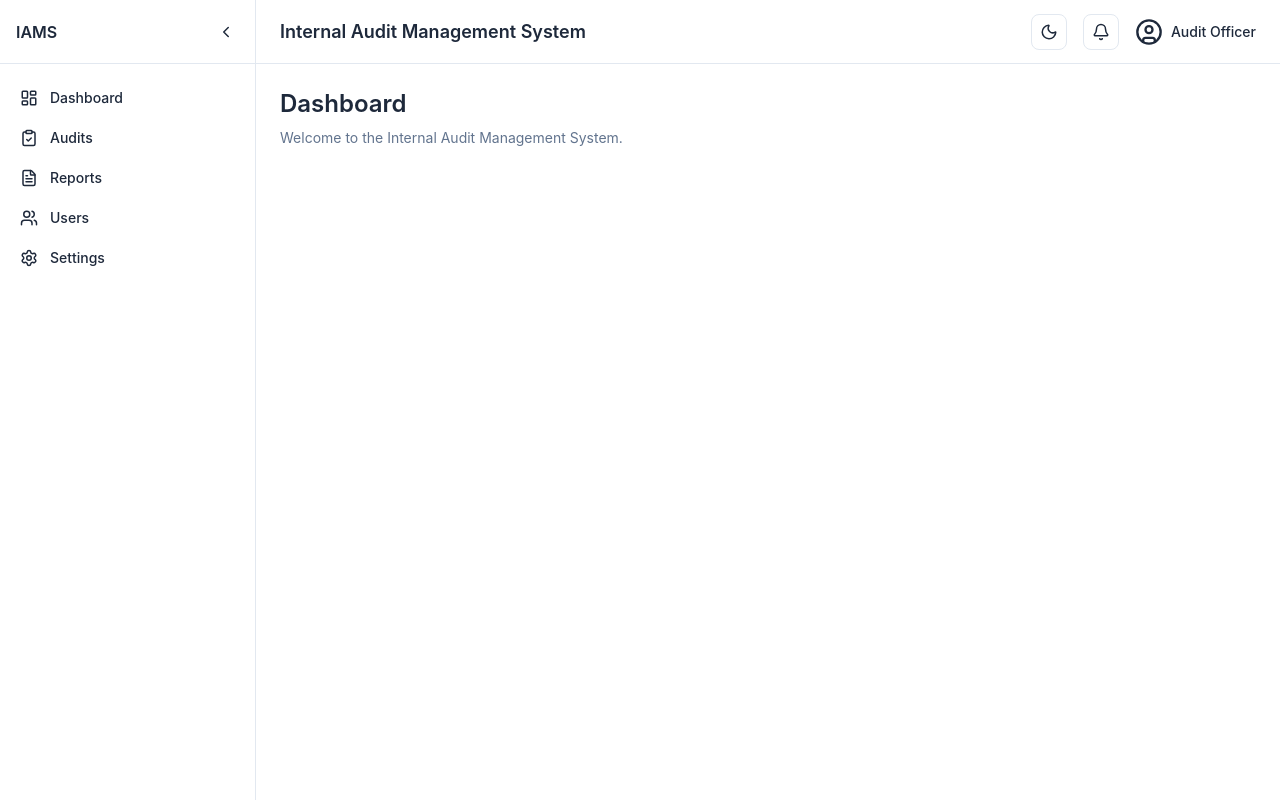
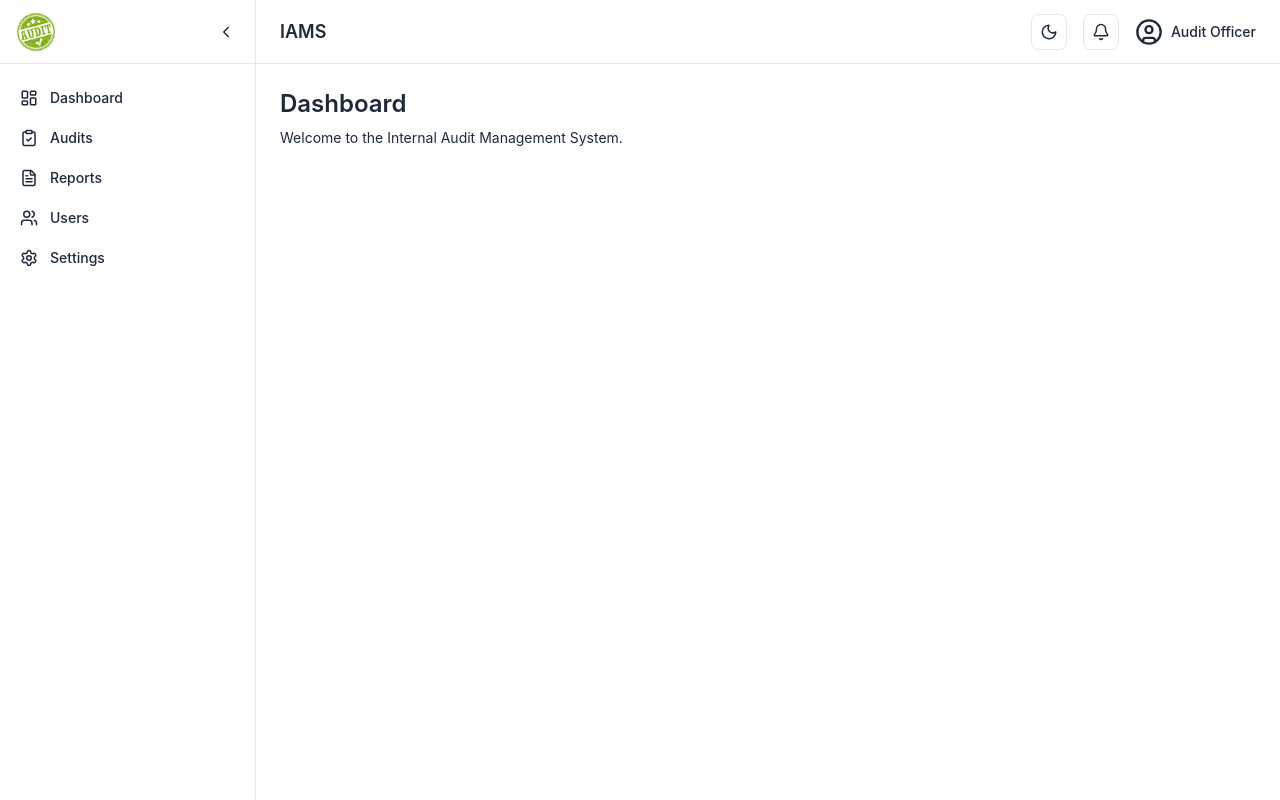
Before and after one commit to balensphillip/InternalAuditManagementSystem, a React (Vite) app in the folder iams/: page /dashboard in a window 1280 px wide. Built offline with nearby package versions, Linux system fonts and the light colour scheme.

Commit message:
added audit logo on the sidebar

```diff
--- a/iams/src/components/layout/Header.jsx
+++ b/iams/src/components/layout/Header.jsx
@@ -8,7 +8,7 @@ export default function Header() {
     <header className="h-16 px-6 flex items-center justify-between bg-[rgb(var(--card))] border-b border-[rgb(var(--border))]">
 
       {/* Left */}
-      <h1 className="text-lg font-semibold text-[rgb(var(--text))]">Internal Audit Management System</h1>
+      <h1 className="text-lg font-semibold text-[rgb(var(--text))]">IAMS</h1>
 
       {/* Right */}
       <div className="flex items-center gap-4">
--- a/iams/src/components/layout/Sidebar.jsx
+++ b/iams/src/components/layout/Sidebar.jsx
@@ -1,5 +1,5 @@
 import { useState } from "react";
-import {LayoutDashboard,ClipboardCheck,FileText,Users,Settings,ChevronLeft,ChevronRight} from "lucide-react";
+import {LayoutDashboard, ClipboardCheck, FileText, Users, Settings, ChevronLeft, ChevronRight, TextSearch } from "lucide-react";
 
 export default function Sidebar() {
   const [collapsed, setCollapsed] = useState(false);
@@ -18,7 +18,9 @@ export default function Sidebar() {
       {/* Logo */}
       <div className="h-16 flex items-center justify-between px-4 border-b border-[rgb(var(--border))]">
         {!collapsed && (
-          <span className="font-semibold text-[rgb(var(--text))]">IAMS</span>)}
+          <span className="font-semibold text-[rgb(var(--text))]">
+            <img src="/audit.jpg" alt="Logo" className="h-10 w-10 rounded-full" />
+          </span>)}
         <button onClick={() => setCollapsed(!collapsed)} className="p-1 rounded hover:bg-[rgb(var(--background))]">
           {collapsed ? <ChevronRight size={18} /> : <ChevronLeft size={18} />}
         </button>
--- a/iams/src/features/dashboard/Dashboard.jsx
+++ b/iams/src/features/dashboard/Dashboard.jsx
@@ -2,7 +2,7 @@ export default function Dashboard() {
   return (
     <div>
       <h2 className="text-2xl font-semibold">Dashboard</h2>
-      <p className="mt-2 text-sm text-slate-500">Welcome to the Internal Audit Management System.</p>
+      <p className="mt-2 text-sm text-[rgb(var(--text))]">Welcome to the Internal Audit Management System.</p>
     </div>
   );
 }
```
Also changed, not shown: iams/public/audit.jpg (added).
